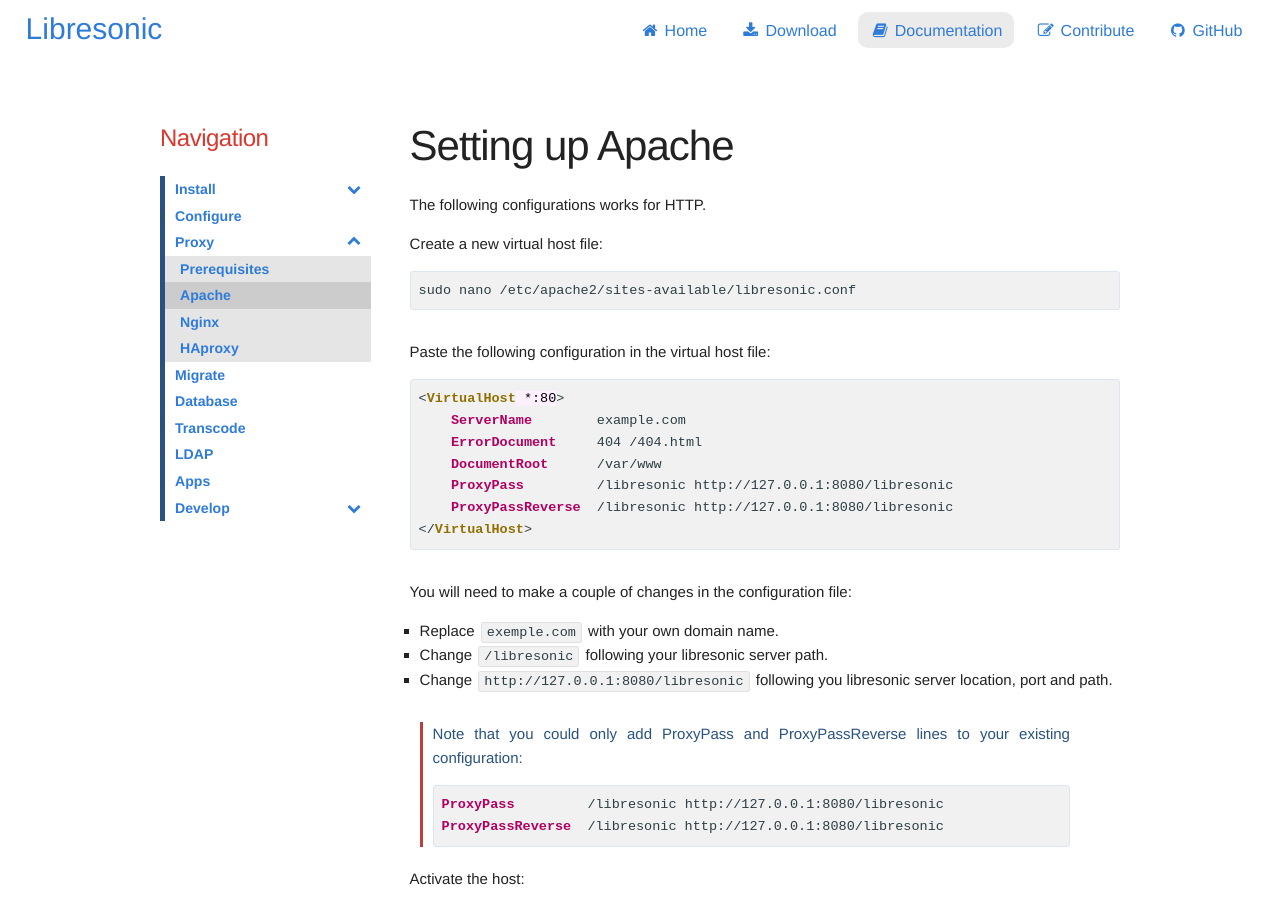
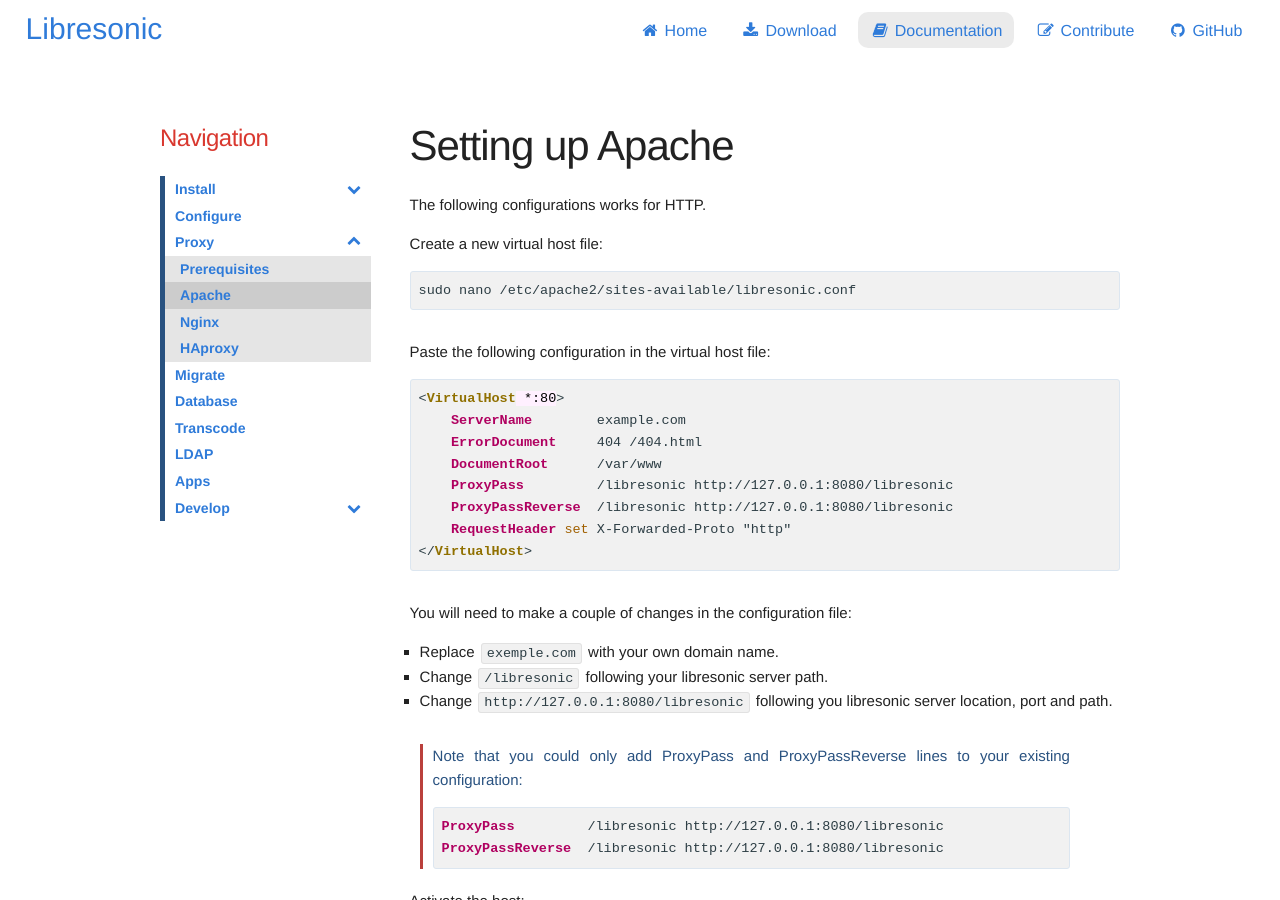
Before and after one commit to airsonic/airsonic.github.io, a Jekyll site: the page built from pages/docs/proxy/apache.md, in a window 1280 px wide and 900 px high. Built offline with Jekyll 4.4.1, drawn with Linux system fonts in a browser that asks for light colours.

Commit message:
Sync: missing line in apache conf

````diff
--- a/pages/docs/proxy/apache.md
+++ b/pages/docs/proxy/apache.md
@@ -20,6 +20,7 @@ Paste the following configuration in the virtual host file:
     DocumentRoot      /var/www
     ProxyPass         /libresonic http://127.0.0.1:8080/libresonic
     ProxyPassReverse  /libresonic http://127.0.0.1:8080/libresonic
+    RequestHeader set X-Forwarded-Proto "http"
 </VirtualHost>
 ```
 
````
